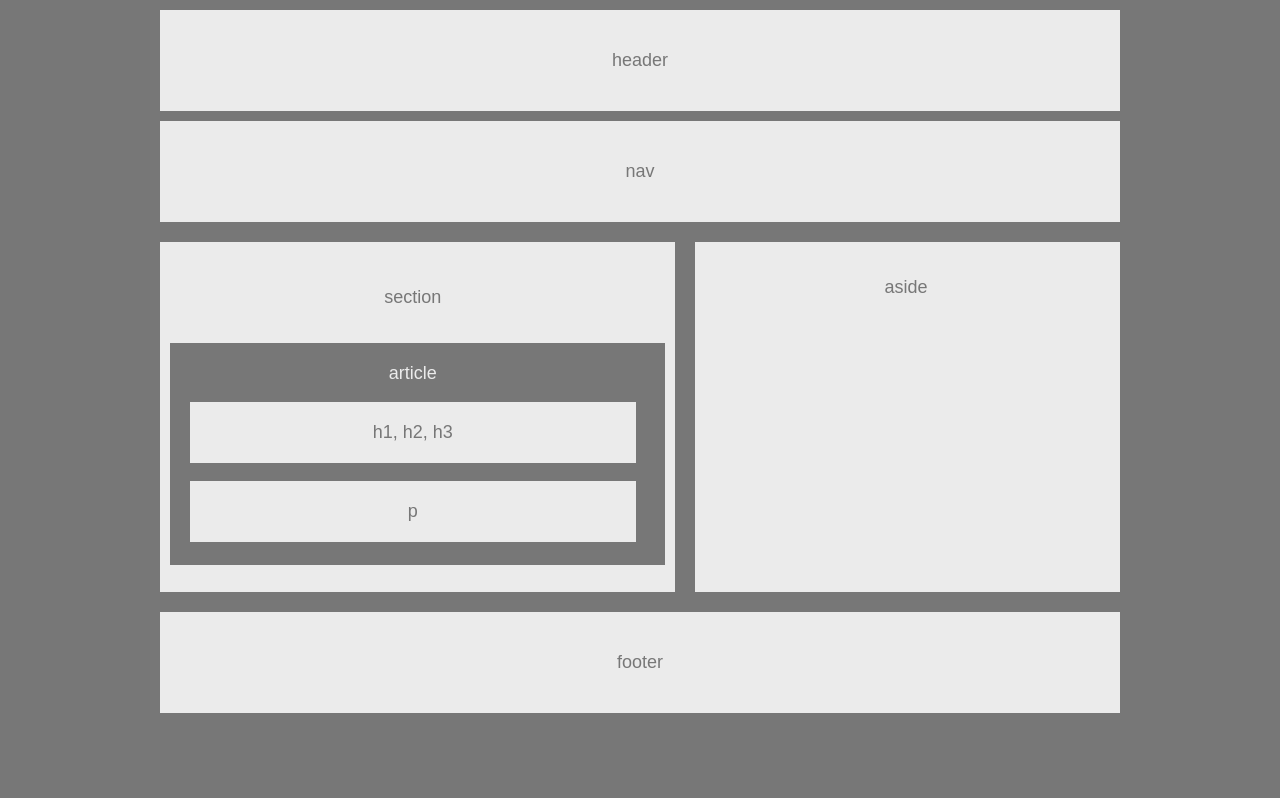
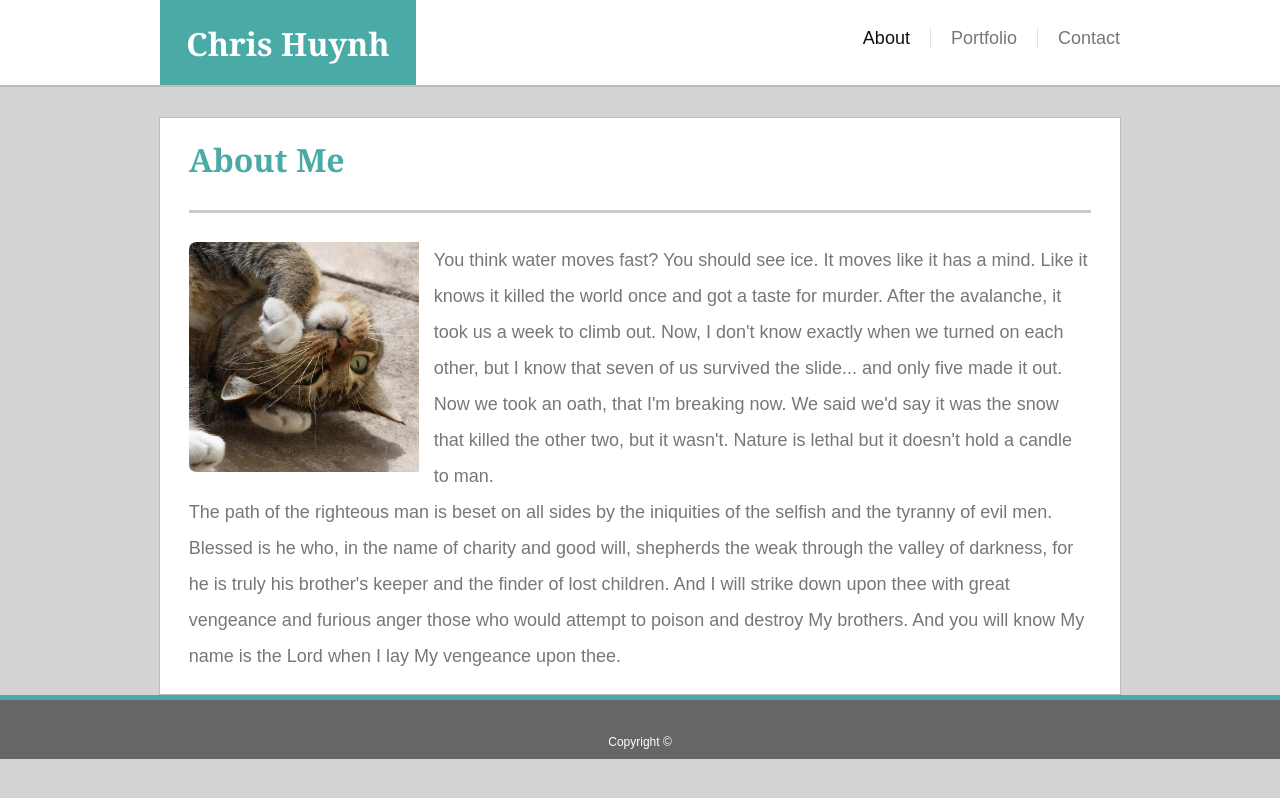
Before and after one commit to chuynh18/chuynh18.github.io, a plain HTML site: page index.html in a window 1280 px wide. Drawn offline with Linux system fonts and the light colour scheme.

Commit message:
oops I pushed the wrong homework assignment.  fixing that

```diff
--- /dev/null
+++ b/assets/css/style.css
@@ -0,0 +1,194 @@
+* {
+    margin: auto 0;
+}
+
+body {
+    font-family: 'Arial', 'Helvetica Neue', Helvetica, sans-serif;
+    background-color: lightgray;
+    font-size: 18px;
+    color: #777;
+    height: 100%;
+}
+
+h1 {
+    font-size: 32px;
+}
+
+header {
+    background-color: #fff;
+    border-bottom-style: solid;
+    border-bottom-color: #bbb;
+    border-bottom-width: 2px;
+    height: 85px;
+    overflow: hidden;
+    text-align: center;
+}
+
+nav {
+    float: right;
+    padding-top: 28px;
+    overflow: hidden;
+}
+
+article {
+    background-color: white;
+    border-style: solid;
+    border-width: 1px;
+    border-color: #bbb;
+    width: 960px;
+    margin: 30px auto 0 auto;
+    padding-top: 20px;
+    padding-bottom: 20px;
+}
+
+footer {
+    color: #fff;
+    background-color: #666;
+    border-top-style: solid;
+    border-top-color: #4aaaa5;
+    border-top-width: 5px;
+    text-align: center;
+    padding-top: 30px;
+    padding-bottom: 5px;
+    font-size: 12px;
+    clear: both;
+}
+
+.aboutme {
+    float: right;
+    margin: 0 20px 0 0;
+    color: #111;
+}
+
+.myportfolio {
+    float: right;
+    border-left-style: solid;
+    border-left-width: 1px;
+    border-right-style: solid;
+    border-right-width: 1px;
+    border-color: #e2e2e2;
+    padding: 0 20px;
+    color: #111;
+}
+
+.contactme {
+    float: right;
+    margin: 0 0 0 20px;
+    color: #111;
+}
+
+.georgiafont {
+    font-family: 'Georgia', Times, Times New Roman, serif;
+    background-color: #4aaaa5;
+    color: #fff;
+    font-weight: bold;
+    font-size: 32px;
+    width: 8em;
+    float: left;
+    height: 300px;
+    padding-top: 22px;
+}
+
+.georgiafontinverse {
+    font-family: 'Georgia', Times, Times New Roman, serif;
+    color: #4aaaa5;
+    font-weight: bold;
+    font-size: 32px;
+    margin-left: 3%;
+    margin-right: 3%;
+    border-bottom-style: solid;
+    border-bottom-color: #ccc;
+    padding-bottom: 3%;
+    margin-bottom: 3%;
+}
+
+.headerwidth {
+    width: 960px;
+    margin: auto;
+}
+
+/* .aboutme {
+    font-family: 'Georgia', Times, Times New Roman, serif;
+} */
+
+#catpic {
+    float: left;
+    padding-right: 15px;
+    border-radius: 3%;
+}
+
+a:link, a:visited {
+    color: #777;
+    text-decoration: none;
+}
+
+a:hover {
+    color: #4aaaa5;
+}
+
+.portfolioitem {
+    float: left;
+    margin: 0 3% 5% 3%;
+    position: relative;
+    text-align: center;
+}
+
+.portfoliotext {
+    color: #fff;
+    background-color: #4aaaa5;
+    width: 274px;
+    height: 2.5em;
+    padding: 0.5em 0 0 0;
+    margin: 0;
+    position: absolute;
+    top: 77%;
+    left: 50%;
+    transform: translate(-50%, -50%);
+
+}
+
+.portfolioimage {
+    border-radius: 3%;
+}
+
+.clearfix::after {
+    content: "";
+    clear: both;
+    display: table;
+}
+
+input, textarea {
+    min-width: 98%;
+    max-width: 98%;
+    border-color: #ccc;
+    border-style: solid;
+    border-width: 1px;
+    padding: 0.5em 0.7em;
+    margin-bottom: 2%;
+    font-size: 14px;
+    margin-right: 3%;
+}
+
+textarea {
+    height: 10em;
+    font-family: 'Arial', 'Helvetica Neue', Helvetica, sans-serif;
+}
+
+.submitbutton {
+    width: 6em;
+    height: 2.5em;
+    background-color: #4aaaa5;
+    color: #fff;
+    font-size: 18px;
+}
+
+#copyright {
+    width: 960px;
+    margin: auto;
+}
+
+p {
+    line-height: 2em;
+    margin-left: 3%;
+    margin-right: 3%;
+}
--- a/index.html
+++ b/index.html
@@ -1,28 +1,43 @@
-<!-- the boilerplate that all HTML needs -->
 <!DOCTYPE html>
 
 <html lang="en-us">
+
 <head>
-        <meta charset="utf8">
-        <title>Wireframe (easier assignment)</title>
-        <!-- kind of need CSS to make this work -->
-        <link rel="stylesheet" href="style.css" >
-        <!-- embedding a favicon -->
-        <link rel="shortcut icon" type="image/png" href="favicon.png">
+    <meta charset="UTF-8" />
+    <title>About Me</title>
+    <link rel="stylesheet" type="text/css" href="assets/css/style.css">
+    <link rel="shortcut icon" type="image/png" href="assets/images/favicon.png">
 </head>
 
 <body>
-            <header>header</header>
-            <nav>nav</nav>
-            <div>
-                    <section><h1>section</h1>
-                        <article><h2>article</h2>
-                            <h1>h1, h2, h3</h1>
-                            <p>p</p>
+<div class="content">
+    <header>
+        <div class="headerwidth">
+            <section class="georgiafont">Chris Huynh</section>
+            <nav>
+                <div class="contactme"><a href="contact.html">Contact</a></div>
+                <div class="myportfolio"><a href="portfolio.html">Portfolio</a></div>
+                <div class="aboutme">About</div>
+            </nav>
+        </div>
+    </header>
+
+    <article><div class="georgiafontinverse"><h1>About Me</h1></div>
+        <p>
+            <img src="assets/images/portrait.jpg" alt="Bean the Cat" height=230 width=230 id="catpic" />
+            <!-- start slipsum code, because lorem ipsum is too orthodox -->
+            You think water moves fast? You should see ice. It moves like it has a mind. Like it knows it killed the world once and got a taste for murder. After the avalanche, it took us a week to climb out. Now, I don't know exactly when we turned on each other, but I know that seven of us survived the slide... and only five made it out. Now we took an oath, that I'm breaking now. We said we'd say it was the snow that killed the other two, but it wasn't. Nature is lethal but it doesn't hold a candle to man.
+        </p>
+        <p>
+            The path of the righteous man is beset on all sides by the iniquities of the selfish and the tyranny of evil men. Blessed is he who, in the name of charity and good will, shepherds the weak through the valley of darkness, for he is truly his brother's keeper and the finder of lost children. And I will strike down upon thee with great vengeance and furious anger those who would attempt to poison and destroy My brothers. And you will know My name is the Lord when I lay My vengeance upon thee.
+        </p>
+            <!-- end slipsum code -->
     </article>
-                    </section>
-                    <aside><h1>aside</h1></aside>
+
+    <footer class="footer">
+        <p id="copyright">Copyright &#169;</p>
+    </footer>
 </div>
-                <footer>footer</footer>
 </body>
+
 </html>
--- a/style.css
+++ /dev/null
@@ -1,85 +0,0 @@
-/* adding required formatting per spec */
-body {
-    font-family: 'Arial', 'Helvetica Neue', Helvetica, sans-serif;
-    color: #777777;
-    background: #777777;
-    width: 960px;
-    font-size: 18px;
-    margin: auto;
-    text-align: center;
-}
-
-header, nav, footer {
-    background: #ebebeb;
-    padding: 40px;
-    margin-top: 10px;
-}
-
-/* Trying overflow: hidden; tip, thanks David */
-div {
-    margin: 20px 0px 20px;
-    width: 100%;
-    height: 350px;
-    overflow: hidden;
-}
-
-section {
-    background: #ebebeb;
-    width: 495px;
-    height: 400000px;
-    padding: 10px;
-    float: left;
-}
-
-/* since the div holding the section and aside is purposefully restricted to 350px,
-I figure it's okay to give the aside an excessive length of 400px.  Fingers crossed. */
-
-aside {
-    background: #ebebeb;
-    height: 400px;
-    width: 44.3%;
-    float: right;
-
-}
-
-article {
-    color: #ebebeb;
-    background: #777777;
-    width: 495px;
-    padding-top: 5px;
-    padding-bottom: 5px;
-}
-
-h1 {
-    font-size: 18px;
-    font-style: normal;
-    font-weight: normal;
-    color: #777777;
-    background: #ebebeb;
-    width: 90%;
-    margin-left: 20px;
-    padding-top: 20px;
-    padding-bottom: 20px;
-}
-
-p {
-    font-size: 18px;
-    font-style: normal;
-    font-weight: normal;
-    color: #777777;
-    background: #ebebeb;
-    width: 90%;
-    margin-left: 20px;
-    padding-top: 20px;
-    padding-bottom: 20px;
-}
-
-h2 {
-    font-size: 18px;
-    font-style: normal;
-    font-weight: normal;
-    color: #ebebeb;
-    background: #777777;
-    width: 90%;
-    margin-left: 20px;
-}
```
Also changed, not shown: contact.html (added, +48 -0 lines), portfolio.html (added, +59 -0 lines), assets/css/reset.css (added), assets/images/favicon.png (renamed from favicon.png), assets/images/portfolio1.jpg (added), assets/images/portfolio2.jpg (added), assets/images/portfolio3.jpg (added), assets/images/portfolio4.jpg (added), assets/images/portfolio5.jpg (added), assets/images/portfolio6.jpg (added), assets/images/portrait.jpg (added), 1 other file. Lines whose indentation alone changed are shown as unchanged.
